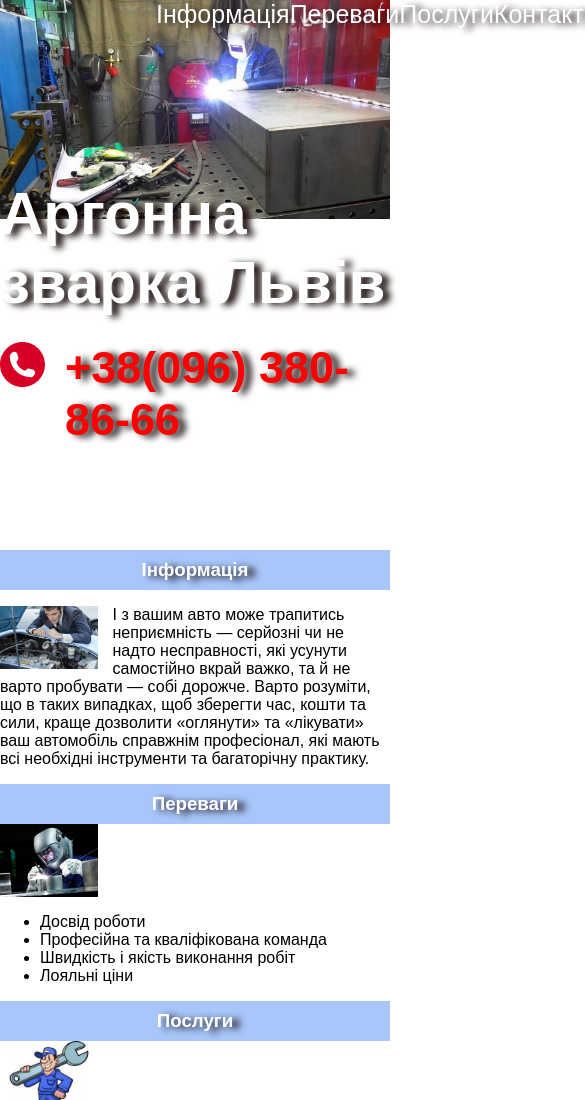
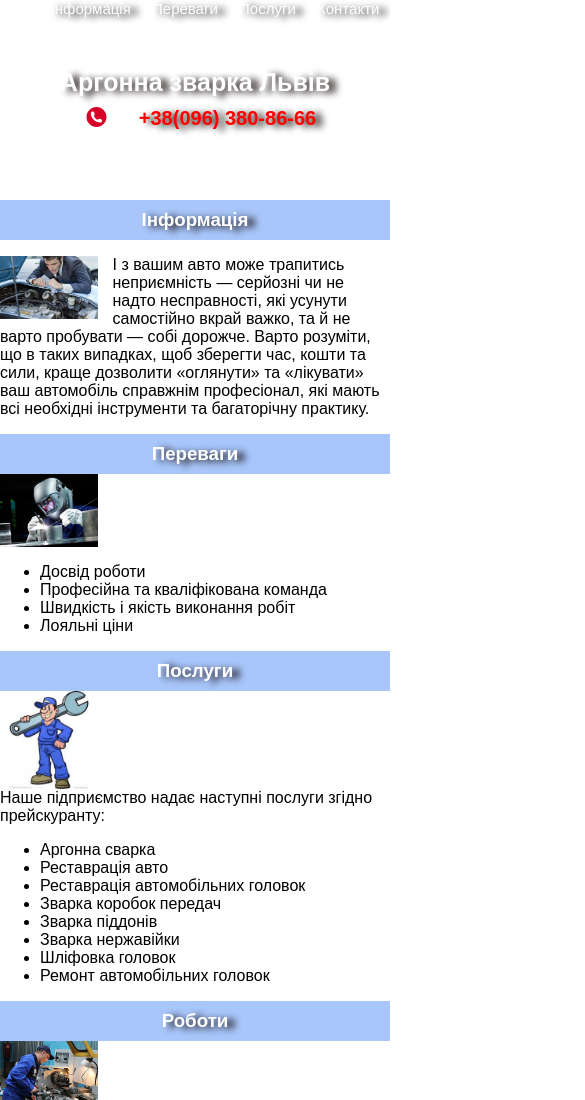
Before and after one commit to Picus85/project-html, a plain HTML site: page index.html in a window 390 px wide. Shown: the top 1100 px of the page, 585 px wide, since content can reach past the window. Drawn offline with Linux system fonts and the light colour scheme.

Commit message:
dodano zminu ekrany

```diff
--- a/css/index.css
+++ b/css/index.css
@@ -36,7 +36,7 @@ ul.menu li a {
     font-family: 'Istok Web', sans-serif;
     text-shadow: 7px 2px 7px rgba(14, 0, 0, 1);
     color: white;
-    font-size: 25px;
+    font-size: 30px;
 
 }
 
@@ -163,3 +163,34 @@ footer h5 {
     color: white;
     margin: 0;
 }
+@media (max-width:600px){
+    nav ul.menu{
+       width: 100%;
+   }
+    ul.menu li a{
+       font-size: 20px;
+   }
+}
+@media (max-width:400px) {
+   header{
+       background-image: none;
+      min-height: 200px;
+
+   }
+   img.phone{
+       height: 20px;
+       width: auto;
+       margin-right: 0;
+   }
+   ul.menu li a{
+       font-size: 15px;
+   }
+   nav h1 {
+    margin-top: 50px;
+    margin-bottom: 10px;
+    font-size: 25px;
+   }
+   nav h2 {
+    font-size: 20px;
+   }
+}
--- a/index.html
+++ b/index.html
@@ -5,8 +5,11 @@
     <meta charset="UTF-8">
     <meta name="viewport" content="width=device-width, initial-scale=1.0">
     <meta http-equiv="X-UA-Compatible" content="ie=edge">
-    <title>Document</title>
+
+ <link rel="shortcut icon" href="/img/icon.png" type="image/png">
+    <title>Аргонна зварка</title>
     <link rel="stylesheet" href="css/index.css">
+
 </head>
 
 <body>
```
Also changed, not shown: img/icon.png (added).
